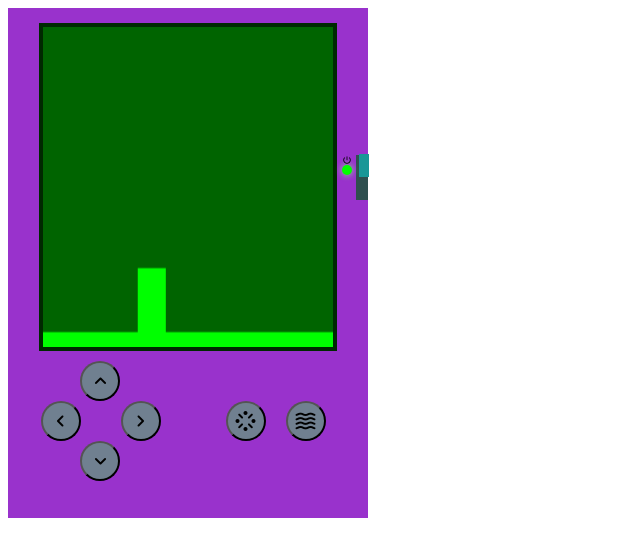
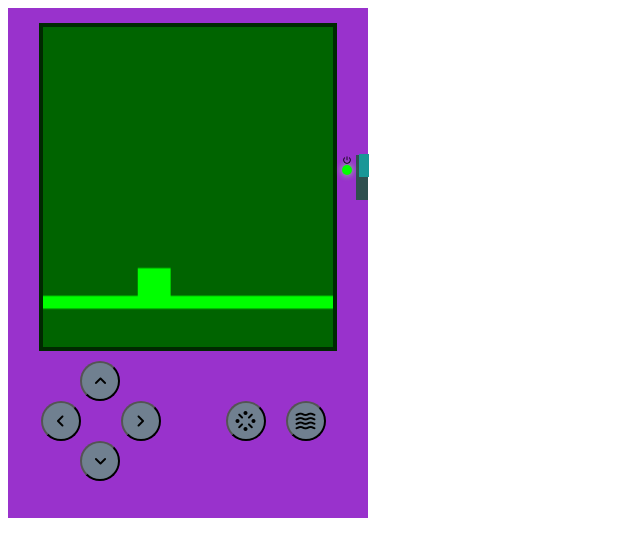
Before and after one commit to JakeJustLearning/littlePhysics, a website: page index.html in a window 1280 px wide. Both pictures are taken after a click on the element 364 px from the left and 185 px from the top of the page. Shown: the whole page, without its empty margins (0-640 px from the left). Drawn offline with nearby package versions, Linux system fonts and the light colour scheme.

Commit message:
feat: added controls and shooteys PEW PEW

```diff
--- a/app.js
+++ b/app.js
@@ -24,9 +24,9 @@ class Game {
     loopUpdate() {
         // console.log('logicing')
         this.applyPlayerInput()
-        this.physics.run(this.gameObjects.filter(gameObj => gameObj.controlling == true))
+        // this.physics.run(this.gameObjects.filter(gameObj => gameObj.controlling == true))
+        this.physics.run(this.gameObjects)
     }
-
 
     applyPlayerInput() {
 
@@ -40,6 +40,19 @@ class Game {
                 console.log(gameObj)
             })
     }
+
+    fireBullet() {
+        let bullet = new Rectangle(this.gameObjects[1].x,this.gameObjects[1].y,0,-6,false,8,4)
+        bullet.deletable = true
+        bullet.hasGravity = false
+        this.gameObjects.push(bullet)
+    }
+
+    cleanObjects(){
+        this.gameObjects = this.gameObjects.filter(gameObj => !gameObj.deletable)
+
+    }
+
 
     // RENDERING
     loopDraw() {
@@ -63,11 +76,11 @@ class Game {
         scrn.closePath()
     }
     createWorld() {
-        const ground = new Rectangle(0, 145, 0, 0, false, canvas.width, 10)
+        const ground = new Rectangle(0, 150, 0, 0, false, canvas.width, 2)
         this.gameObjects.push(ground)
     }
     createPlayer() {
-        const player = new Player(100, 110, 0, 0, true, 25, 30)
+        const player = new Player(100, 130, 0, 0, true, 30, 15)
         this.gameObjects.push(player)
     }
 }
@@ -87,6 +100,9 @@ class Controller {
         // if (document.getElementById('play-space').getAttribute('focus-within')) {
 
         switch (event.keyCode) {
+            case 32:
+                game.fireBullet()
+                break
             case 37:
                 this.left = 1;
                 event.preventDefault()
@@ -166,6 +182,7 @@ class Rectangle extends GameObject {
         this.width = width
         this.height = height
         this.shape = 'rectangle'
+        this.deletable
     }
 }
 
@@ -189,35 +206,33 @@ class Engine {
             this.yMovement(gameObj)
             this.xMovement(gameObj)
             this.friction(gameObj);
-            (gameObj.hasGravity) ? this.applyGravity(gameObj): console.log('nograv');
-            if (gameObj.y + gameObj.height > 145) {
-                gameObj.y = 145 - gameObj.height
-                gameObj.VelY = 0
-            }
+            if (gameObj.hasGravity == true) this.applyGravity(gameObj);
+            this.checkBoundary(gameObj);
+
+
         })
     }
 
     yMovement(gameObject) {
 
-        console.log(`yMovement on ${gameObject}`)
-        console.log(`Y: ${gameObject.y} = ${gameObject.y} + ${gameObject.velY}`)
+        // console.log(`yMovement on ${gameObject}`)
+        // console.log(`Y: ${gameObject.y} = ${gameObject.y} + ${gameObject.velY}`)
         // console.log('ymovement')
         gameObject.y += gameObject.velY
     }
 
     xMovement(gameObject) {
-        console.log(`xMovement on ${gameObject}`)
-        console.log(`X: ${gameObject.x} = ${gameObject.x} + ${gameObject.velX}`)
-        gameObject.x += gameObject.velX
+        // console.log(`xMovement on ${gameObject}`)
+        // console.log(`X: ${gameObject.x} = ${gameObject.x} + ${gameObject.velX}`)
+        gameObject.x += gameObject.velX*2
 
     }
     friction(gameObject) {
-        console.log(`friction on ${gameObject}`)
-        console.log(`before friction VelX = ${gameObject.velX} VelY = ${gameObject.velY} `)
+        // console.log(`friction on ${gameObject}`)
+        // console.log(`before friction VelX = ${gameObject.velX} VelY = ${gameObject.velY} `)
         gameObject.velX *= 0.8
-        gameObject.velY *= 0.8
         // gameObject.velY -= 1
-        console.log(`After apply friction VelX = ${gameObject.velX} VelY = ${gameObject.velY} `)
+        // console.log(`After apply friction VelX = ${gameObject.velX} VelY = ${gameObject.velY} `)
     }
 
     applyGravity(gameObject) {
@@ -225,6 +240,22 @@ class Engine {
 
     }
 
+    checkBoundary(gameObject) {
+        if ((gameObject.x + gameObject.width) >= 320) {
+            gameObject.x = (318 - gameObject.width)
+            gameObject.velX = 0
+        }
+        if (gameObject.x <= 0 ) {
+            gameObject.x = 1
+            gameObject.velX = 0
+        }
+        if (gameObject.y + gameObject.height >= 130) {
+            gameObject.y = 130 - gameObject.height
+            gameObject.velY = 0
+        }
+
+
+    }
 }
 
 
--- a/main.css
+++ b/main.css
@@ -61,6 +61,7 @@
     }
 
     #game-screen {
+        display: block;
         background-color: darkgreen;
         height: 320px;
         width: 290px;
@@ -114,11 +115,11 @@
     }
     /* Software */
 
-    #player-block {
+    /* #player-block {
         background-color: springgreen;
         height: 55px;
         width: 32px;
         position: absolute;
         bottom: 0px;
         left: 20%;
-    }
+    } */
```
